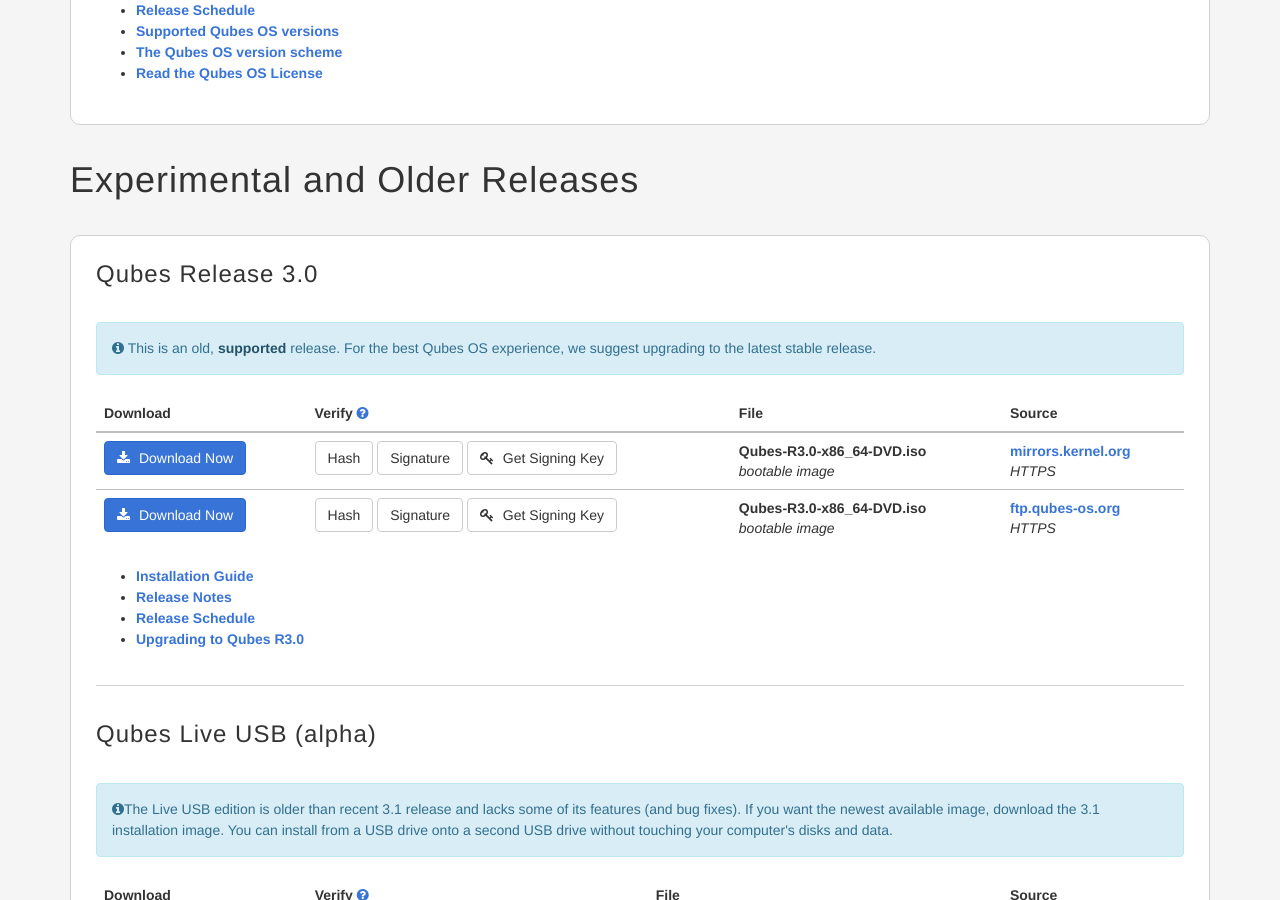
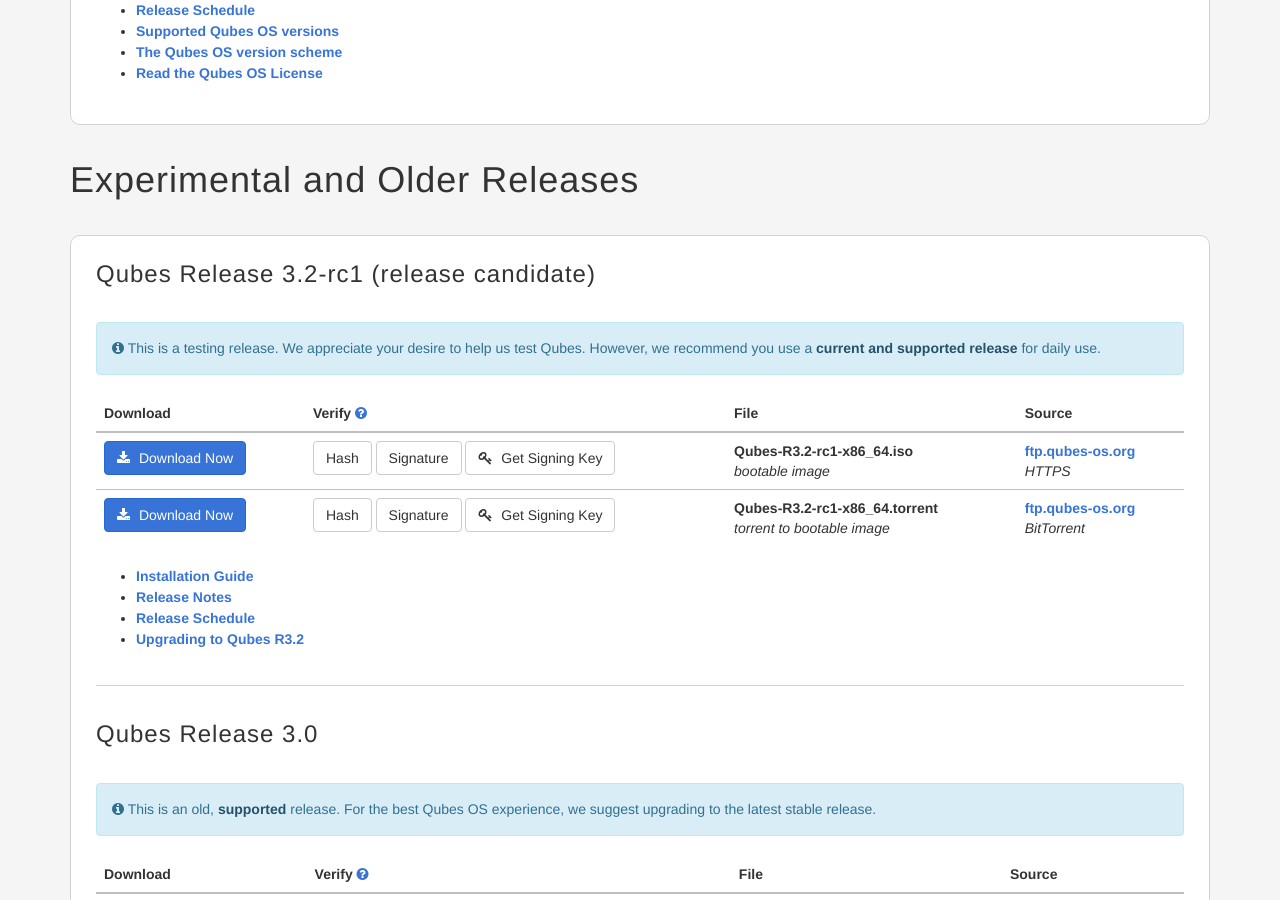
Before and after one commit to QubesOS/qubesos.github.io, a Jekyll site: the page built from pages/downloads.md, in a window 1280 px wide and 900 px high, scrolled down 456 px. Built offline with Jekyll 4.4.1, drawn with Linux system fonts in a browser that asks for light colours; some web fonts are replaced.

Commit message:
Add Qubes 3.2-rc1 download links

```diff
--- a/_data/downloads.yml
+++ b/_data/downloads.yml
@@ -6,6 +6,50 @@
 
 featured_release: Qubes Release 3.1 (latest stable release)
 releases:
+  Qubes Release 3.2-rc1 (release candidate):
+    testing: yes
+    sources:
+#      mirrors.kernel.org:
+#        method: HTTPS
+#        type: bootable image
+#        filename: Qubes-R3.2-rc1-x86_64.iso
+#        url: https://mirrors.kernel.org/qubes/iso/Qubes-R3.2-rc1-x86_64.iso
+#        verifiers:
+#          hash: https://mirrors.kernel.org/qubes/iso/Qubes-R3.2-rc1-x86_64.iso.DIGESTS
+#          sig: https://mirrors.kernel.org/qubes/iso/Qubes-R3.2-rc1-x86_64.iso.asc
+#          key: https://keys.qubes-os.org/keys/qubes-release-3-signing-key.asc
+      ftp.qubes-os.org:
+        method: HTTPS
+        type: bootable image
+        filename: Qubes-R3.2-rc1-x86_64.iso
+        url: https://ftp.qubes-os.org/iso/Qubes-R3.2-rc1-x86_64.iso
+        verifiers:
+          hash: https://ftp.qubes-os.org/iso/Qubes-R3.2-rc1-x86_64.iso.DIGESTS
+          sig: https://ftp.qubes-os.org/iso/Qubes-R3.2-rc1-x86_64.iso.asc
+          key: https://keys.qubes-os.org/keys/qubes-release-3-signing-key.asc
+      'ftp.qubes-os.org ':
+        method: BitTorrent
+        type: torrent to bootable image
+        filename: Qubes-R3.2-rc1-x86_64.torrent
+        url: https://ftp.qubes-os.org/iso/Qubes-R3.2-rc1-x86_64.torrent
+        verifiers:
+          hash: https://ftp.qubes-os.org/qubes/iso/Qubes-R3.2-rc1-x86_64.iso.DIGESTS
+          sig: https://ftp.qubes-os.org/qubes/iso/Qubes-R3.2-rc1-x86_64.iso.asc
+          key: https://keys.qubes-os.org/keys/qubes-release-3-signing-key.asc
+    docs:
+      Installation Guide:
+        featured: yes
+        url: /doc/installation-guide/
+      Release Notes:
+        url: /doc/releases/3.2/release-notes/
+      Release Schedule:
+        url: /doc/releases/3.2/schedule/
+      Upgrading to Qubes R3.2:
+        url: /doc/releases/3.2/release-notes/#upgrading
+    featured_docs:
+      get:
+      - Release Notes
+      - Release Schedule
   Qubes Release 3.1 (latest stable release):
     sources:
       mirrors.kernel.org:
```
